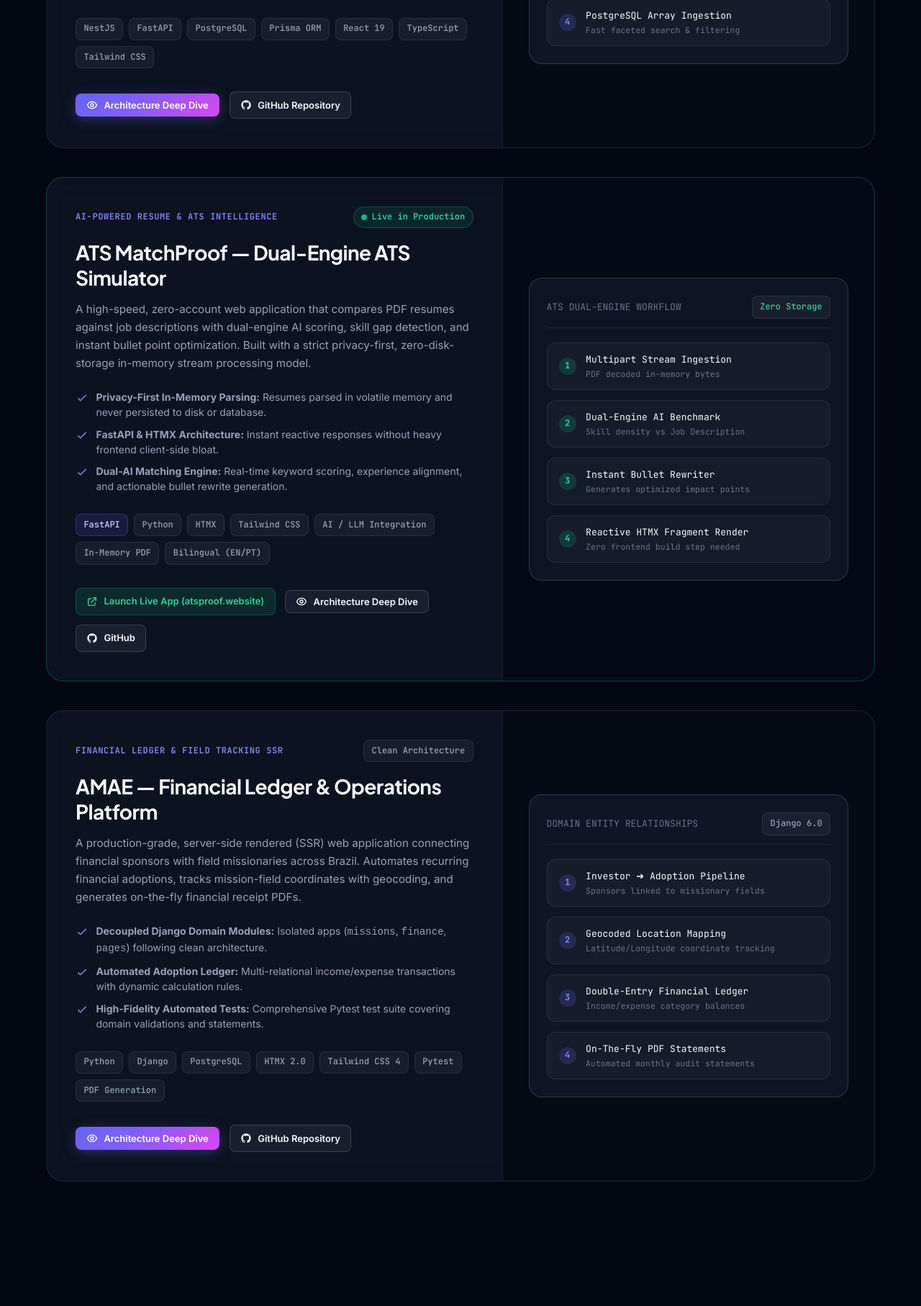
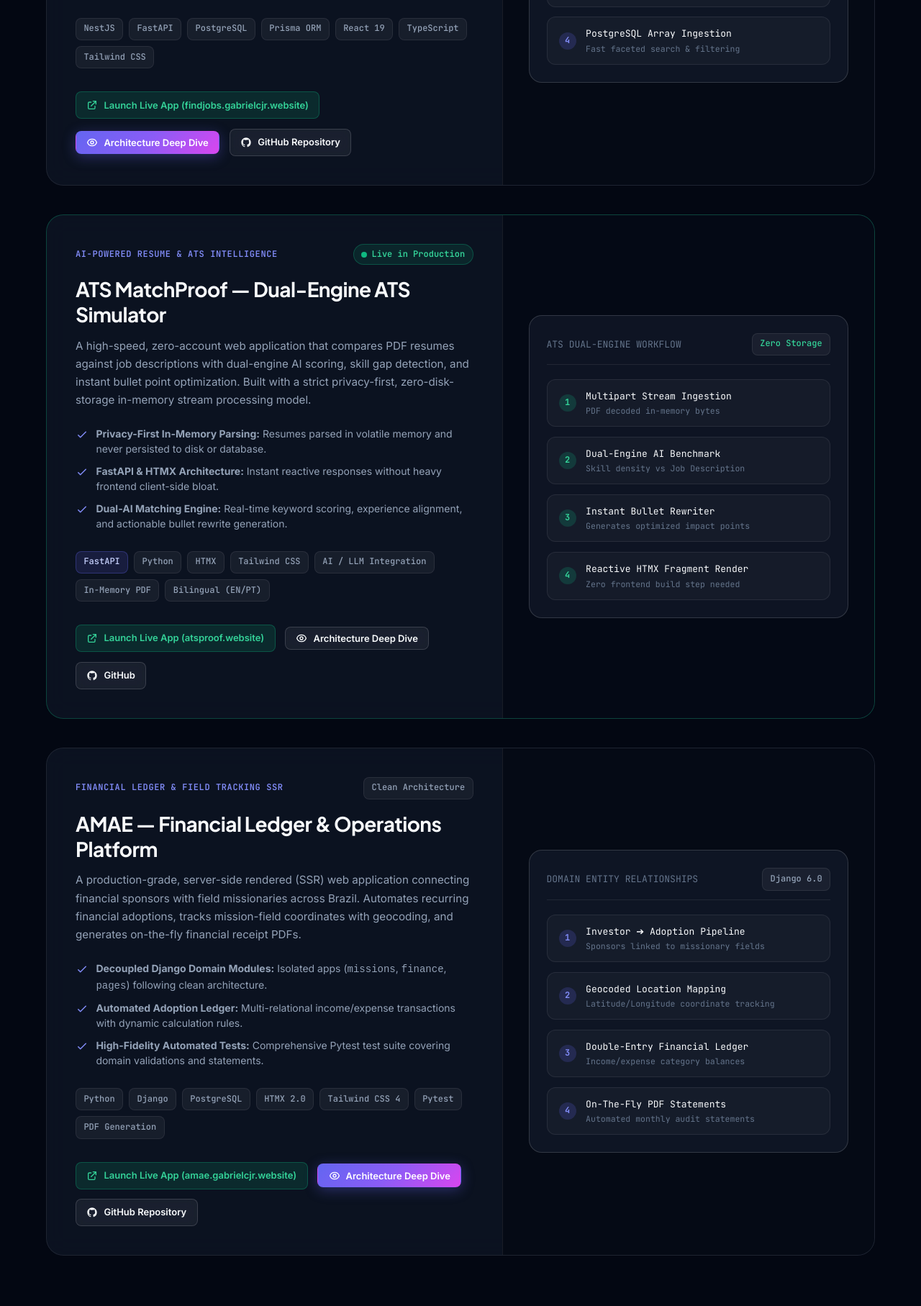
Before and after one commit to gabrielcjr/portfolio, a plain HTML site: page index.html in a window 1280 px wide. Shown: the part 2123-3938 px from the top of the page at 72% size. Drawn offline with Linux system fonts and the light colour scheme.

Commit message:
feat: update canonical domain to gabrielcjr.website and add live URLs for DevATS and AMAE

```diff
--- a/app.js
+++ b/app.js
@@ -13,7 +13,7 @@
       subtitle: "High-concurrency crawler & developer job search engine probing 600+ companies",
       badges: ["NestJS", "PostgreSQL (GIN)", "Prisma ORM", "React 19", "Tailwind CSS", "TypeScript"],
       githubUrl: "https://github.com/gabrielcjr/jobs_nestjs_react",
-      liveUrl: null,
+      liveUrl: "https://findjobs.gabrielcjr.website",
       overview: `
         DevATS is a production-grade Software Engineering Job Board and automated multi-ATS ingestion platform.
         It solves the problem of decentralized tech job postings by concurrently probing and classifying live engineering roles
@@ -138,7 +138,7 @@ async def analyze_match(
       subtitle: "Clean Architecture SSR platform connecting financial sponsors with field operations",
       badges: ["Python", "Django", "PostgreSQL", "HTMX 2.0", "Tailwind CSS 4", "Pytest", "PDF Engine"],
       githubUrl: "https://github.com/gabrielcjr/amae",
-      liveUrl: null,
+      liveUrl: "https://amae.gabrielcjr.website",
       overview: `
         AMAE (Agência Missionária de Apoio Estratégico) is a production-grade SSR web application engineered
         to connect financial sponsors (Investors) with missionaries in the field across Brazil.
--- a/index.html
+++ b/index.html
@@ -10,7 +10,8 @@
 
   <!-- OpenGraph / Social Meta -->
   <meta property="og:type" content="website">
-  <meta property="og:url" content="https://gabrielcjr.github.io/">
+  <meta property="og:url" content="https://gabrielcjr.website/">
+  <link rel="canonical" href="https://gabrielcjr.website/">
   <meta property="og:title" content="Gabriel Carneiro Jr. | Software Engineer — Backend & Distributed Systems">
   <meta property="og:description" content="5+ years in tech with 3+ years delivering production backend systems, 15-20% performance gains, 20x latency reductions, and resilient microservices.">
   <meta property="og:image" content="https://avatars.githubusercontent.com/u/71238933?v=4">
@@ -359,6 +360,12 @@
               </div>
 
               <div class="project-footer-actions">
+                <a href="https://findjobs.gabrielcjr.website" target="_blank" rel="noopener noreferrer" class="btn btn-emerald btn-sm">
+                  <svg width="16" height="16" fill="none" stroke="currentColor" viewBox="0 0 24 24">
+                    <path stroke-linecap="round" stroke-linejoin="round" stroke-width="2" d="M10 6H6a2 2 0 00-2 2v10a2 2 0 002 2h10a2 2 0 002-2v-4M14 4h6m0 0v6m0-6L10 14"></path>
+                  </svg>
+                  <span>Launch Live App (findjobs.gabrielcjr.website)</span>
+                </a>
                 <button type="button" class="btn btn-primary btn-sm" onclick="window.app.openProjectModal('devats')">
                   <svg width="16" height="16" fill="none" stroke="currentColor" viewBox="0 0 24 24">
                     <path stroke-linecap="round" stroke-linejoin="round" stroke-width="2" d="M15 12a3 3 0 11-6 0 3 3 0 016 0z"></path>
@@ -574,6 +581,12 @@
               </div>
 
               <div class="project-footer-actions">
+                <a href="https://amae.gabrielcjr.website" target="_blank" rel="noopener noreferrer" class="btn btn-emerald btn-sm">
+                  <svg width="16" height="16" fill="none" stroke="currentColor" viewBox="0 0 24 24">
+                    <path stroke-linecap="round" stroke-linejoin="round" stroke-width="2" d="M10 6H6a2 2 0 00-2 2v10a2 2 0 002 2h10a2 2 0 002-2v-4M14 4h6m0 0v6m0-6L10 14"></path>
+                  </svg>
+                  <span>Launch Live App (amae.gabrielcjr.website)</span>
+                </a>
                 <button type="button" class="btn btn-primary btn-sm" onclick="window.app.openProjectModal('amae')">
                   <svg width="16" height="16" fill="none" stroke="currentColor" viewBox="0 0 24 24">
                     <path stroke-linecap="round" stroke-linejoin="round" stroke-width="2" d="M15 12a3 3 0 11-6 0 3 3 0 016 0z"></path>
```
